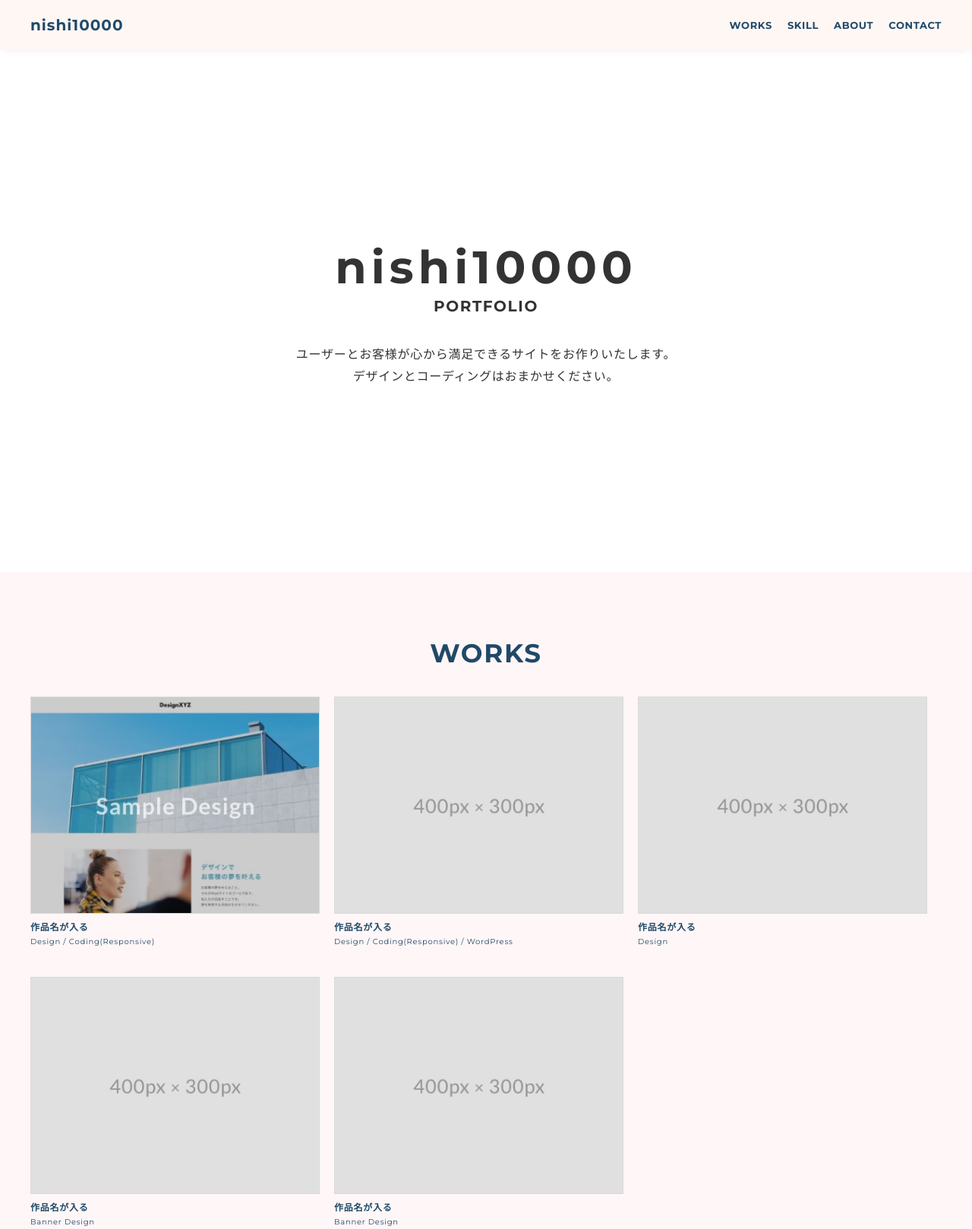
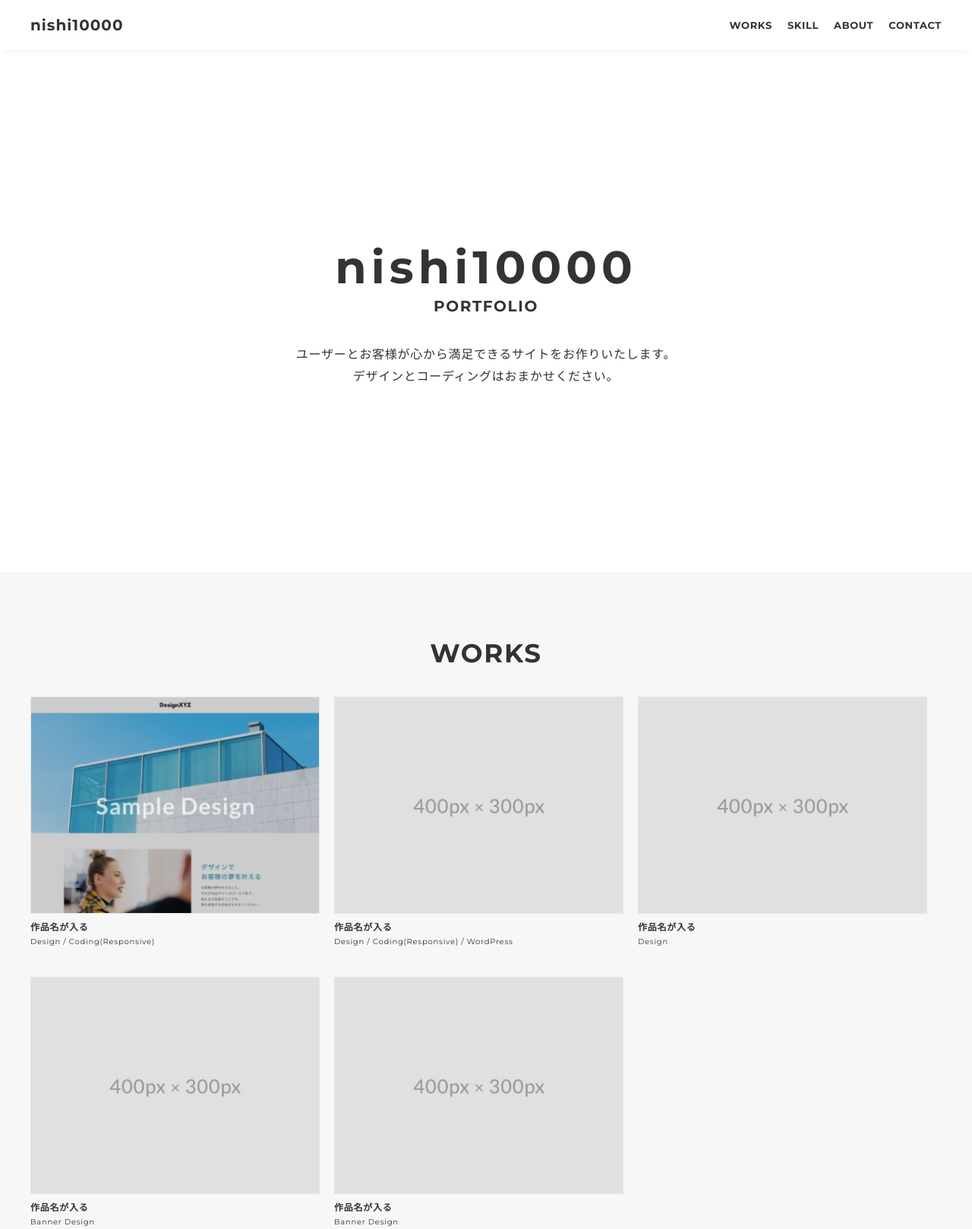
Before and after one commit to nishi10000/portfolio, a plain HTML site: page index.html in a window 1280 px wide. Shown: the top 1618 px of the page at 76% size. Drawn offline with nearby package versions, Linux system fonts and the light colour scheme.

Commit message:
Update style.css

```diff
--- a/css/style.css
+++ b/css/style.css
@@ -29,7 +29,7 @@ img {
 }
 
 /*--------------------------------
- レイアウト #fff7f7　#dadada　#204969
+ レイアウト
 ---------------------------------*/
 .wrapper {
   padding-top: 73px;
@@ -40,7 +40,7 @@ img {
 }
 
 .section:nth-of-type(odd) {
-  background-color: #fff7f7;
+  background-color: #f7f7f7;
 }
 
 .container {
@@ -59,7 +59,7 @@ img {
   margin-bottom: 40px;
   text-align: center;
   letter-spacing: .05em;
-  color: #204969;
+  color: #333;
 }
 
 .lead {
@@ -76,7 +76,7 @@ img {
   top: 0;
   z-index: 1;
   width: 100%;
-  background-color: #fff7f4;
+  background-color: #fff;
   box-shadow: 0 5px 10px -6px rgba(0,0,0,.1);
 }
 
@@ -96,7 +96,7 @@ img {
 }
 
 .header-logo a {
-  color: #204969;
+  color: #333;
 }
 
 .gnav-list {
@@ -117,7 +117,7 @@ img {
   padding: 5px 0;
   transition: .3s;
   letter-spacing: .05em;
-  color: #204969;
+  color: #333;
 }
 .gnav-item a:after {
   position: absolute;
@@ -129,7 +129,7 @@ img {
   transition: .3s;
   -webkit-transform: translateX(-50%);
   transform: translateX(-50%);
-  background-color: #204969;
+  background-color: #333;
 }
 
 .gnav-item a:hover:after {
@@ -184,7 +184,7 @@ img {
   width: 31.74603%;
   margin-right: 1.58730%;
   margin-bottom: 40px;
-  color: #204969;
+  color: #333;
 }
 
 .works-item:hover {
@@ -196,7 +196,7 @@ img {
 }
 
 .works-img img {
-  border: 1px solid #dadada;
+  border: 1px solid #e6e6e6;
 }
 
 .works-name {
@@ -304,7 +304,7 @@ img {
 
 .page-top .material-icons-outlined {
   vertical-align: bottom;
-  color: #fff7f7;
+  color: #fff;
 }
 
 /*--------------------------------
@@ -312,7 +312,7 @@ img {
 ---------------------------------*/
 .footer {
   padding: 30px;
-  background-color: #204969;
+  background-color: #333;
 }
 
 .copyright {
@@ -364,7 +364,7 @@ img {
   height: 100%;
   content: "";
   border-radius: 3px;
-  background-color: #204969;
+  background-color: #333;
 }
 
 .article-body p {
```
